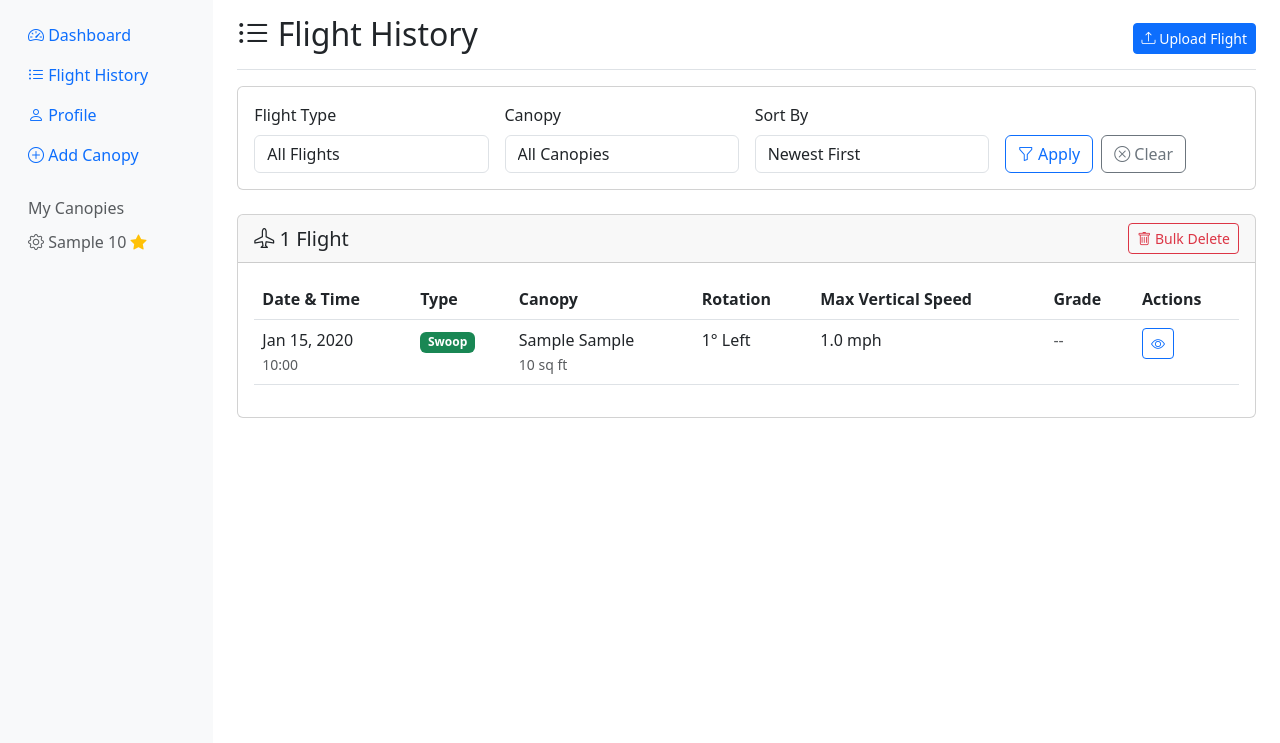
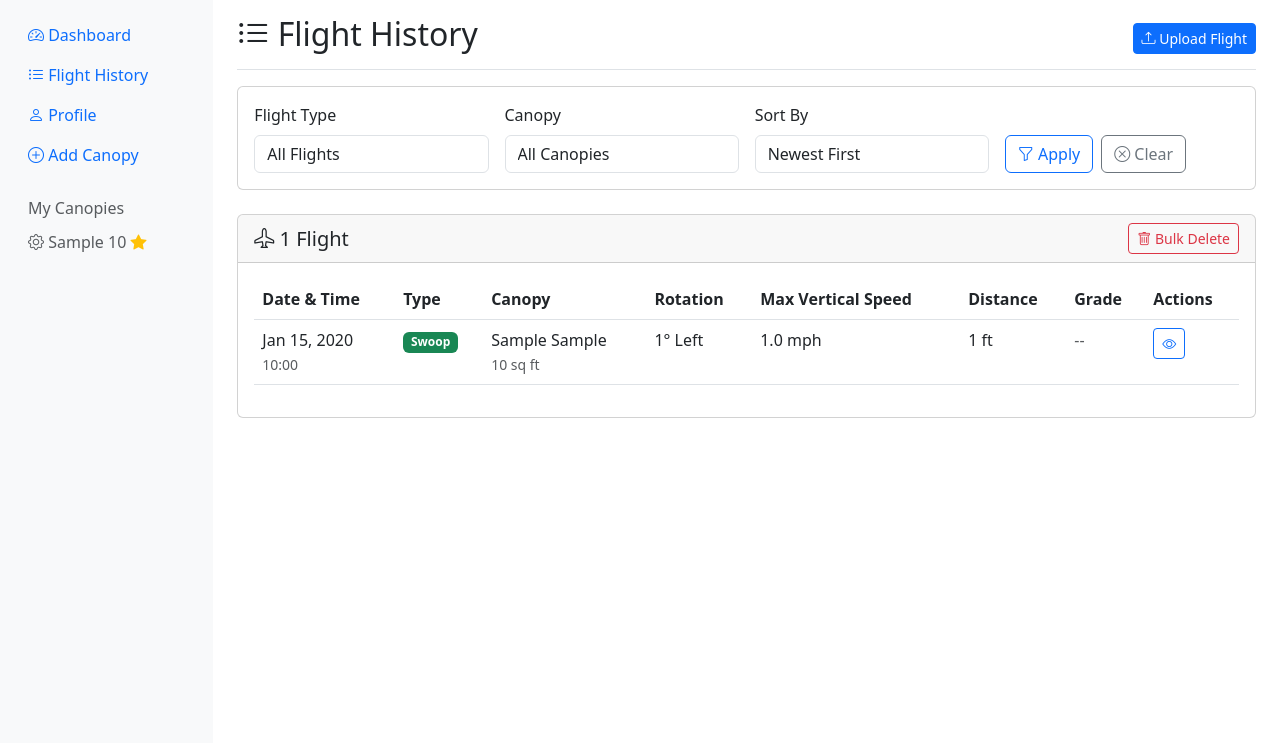
Before and after one commit to wcsmileyk/Swoopr, a Django app: page /flights/ in a window 1280 px wide. Shown: the part 57-800 px from the top of the page. Run offline with Django 5.2, Linux system fonts and the light colour scheme; a user stored in the database is signed in; tables that the repository leaves empty hold one stand-in row (values such as "Sample post"); parts of the project's set-up code (start-up, migrations or seed data) failed here and were passed over.

Commit message:
Updated Distance Index and Calculations

```diff
--- a/flights/flight_manager.py
+++ b/flights/flight_manager.py
@@ -335,6 +335,10 @@ class FlightManager:
 
             # Calculate accuracy metrics after all data is saved
             flight.update_accuracy_metrics()
+
+            # Calculate and store swoop distance for dashboard performance
+            flight.calculate_and_store_swoop_distance()
+            flight.save()
 
         except Exception as e:
             flight.is_swoop = False
--- a/flights/models.py
+++ b/flights/models.py
@@ -51,6 +51,7 @@ class Flight(models.Model):
     max_ground_speed_ms = models.FloatField(null=True, blank=True)
     turn_time = models.FloatField(null=True, blank=True, help_text="Turn time in seconds")
     rollout_time = models.FloatField(null=True, blank=True, help_text="Rollout time in seconds")
+    swoop_distance_ft = models.FloatField(null=True, blank=True, help_text="Swoop distance from rollout end to landing in feet")
 
     # Altitudes at key points (in meters AGL)
     exit_altitude_agl = models.FloatField(null=True, blank=True)
@@ -93,6 +94,7 @@ class Flight(models.Model):
             models.Index(fields=['rollout_end_idx']),  # Flight detail calculations
             models.Index(fields=['landing_idx']),  # Flight detail calculations
             models.Index(fields=['flare_idx']),  # Flight detail calculations
+            models.Index(fields=['swoop_distance_ft']),  # Dashboard personal bests
         ]
         ordering = ['-created_at']
 
@@ -405,6 +407,30 @@ class Flight(models.Model):
 
         return avg_h_acc, avg_v_acc, avg_s_acc
 
+    def calculate_and_store_swoop_distance(self):
+        """Calculate and store swoop distance for efficient access"""
+        if not self.is_swoop or not self.rollout_end_idx or not self.landing_idx:
+            self.swoop_distance_ft = None
+            return None
+
+        try:
+            # Get GPS points ordered by timestamp for direct indexing
+            gps_points = list(self.gps_points.order_by('timestamp'))
+
+            if len(gps_points) > max(self.rollout_end_idx, self.landing_idx):
+                rollout_end_point = gps_points[self.rollout_end_idx]
+                landing_point = gps_points[self.landing_idx]
+
+                # Calculate distance between rollout end and landing
+                distance_m = rollout_end_point.location.distance(landing_point.location) * 111000  # Convert degrees to meters
+                distance_ft = distance_m * 3.28084  # Convert to feet
+
+                self.swoop_distance_ft = distance_ft
+                return distance_ft
+        except (IndexError, TypeError):
+            self.swoop_distance_ft = None
+            return None
+
     def update_accuracy_metrics(self):
         """Update the stored accuracy metrics for this flight"""
         if self.is_swoop:
--- a/templates/users/flights.html
+++ b/templates/users/flights.html
@@ -117,6 +117,7 @@
                                         <th>Canopy</th>
                                         <th>Rotation</th>
                                         <th>Max Vertical Speed</th>
+                                        <th>Distance</th>
                                         <th>Grade</th>
                                         <th>Actions</th>
                                     </tr>
@@ -169,6 +170,13 @@
                                             {% endif %}
                                         </td>
                                         <td>
+                                            {% if flight.swoop_distance_ft %}
+                                                {{ flight.swoop_distance_ft|floatformat:0 }} ft
+                                            {% else %}
+                                                <span class="text-muted">--</span>
+                                            {% endif %}
+                                        </td>
+                                        <td>
                                             {% if flight.performance_grade %}
                                                 <span class="performance-grade-{{ flight.performance_grade }}">
                                                     <strong>{{ flight.performance_grade }}</strong>
@@ -206,6 +214,7 @@
                                         <th>Canopy</th>
                                         <th>Rotation</th>
                                         <th>Max Vertical Speed</th>
+                                        <th>Distance</th>
                                         <th>Grade</th>
                                         <th>Actions</th>
                                     </tr>
@@ -250,6 +259,13 @@
                                         <td>
                                             {% if flight.max_vertical_speed_mph %}
                                                 {{ flight.max_vertical_speed_mph|floatformat:1 }} mph
+                                            {% else %}
+                                                <span class="text-muted">--</span>
+                                            {% endif %}
+                                        </td>
+                                        <td>
+                                            {% if flight.swoop_distance_ft %}
+                                                {{ flight.swoop_distance_ft|floatformat:0 }} ft
                                             {% else %}
                                                 <span class="text-muted">--</span>
                                             {% endif %}
--- a/users/views.py
+++ b/users/views.py
@@ -155,6 +155,14 @@ def dashboard_view(request):
             if ground_speed_stats['max_ground_speed']:
                 stats['max_ground_speed'] = ground_speed_stats['max_ground_speed']
 
+            # Get swoop distance stats using the stored field
+            distance_stats = successful_swoops.filter(swoop_distance_ft__isnull=False).aggregate(
+                max_distance=Max('swoop_distance_ft')
+            )
+
+            if distance_stats['max_distance']:
+                stats['max_swoop_distance'] = distance_stats['max_distance']
+
             # Find flights that achieved personal bests (efficient queries)
             personal_bests = {}
 
@@ -182,8 +190,13 @@ def dashboard_view(request):
                 if max_ground_speed_flight:
                     personal_bests['max_ground_speed_flight_id'] = max_ground_speed_flight.id
 
-            # Skip max swoop distance calculation for now (requires complex GPS queries)
-            # This was the biggest performance killer - can be calculated on-demand later
+            # Max swoop distance flight
+            if distance_stats['max_distance']:
+                max_distance_flight = successful_swoops.filter(
+                    swoop_distance_ft=distance_stats['max_distance']
+                ).first()
+                if max_distance_flight:
+                    personal_bests['max_distance_flight_id'] = max_distance_flight.id
 
             stats['personal_bests'] = personal_bests
 
```
